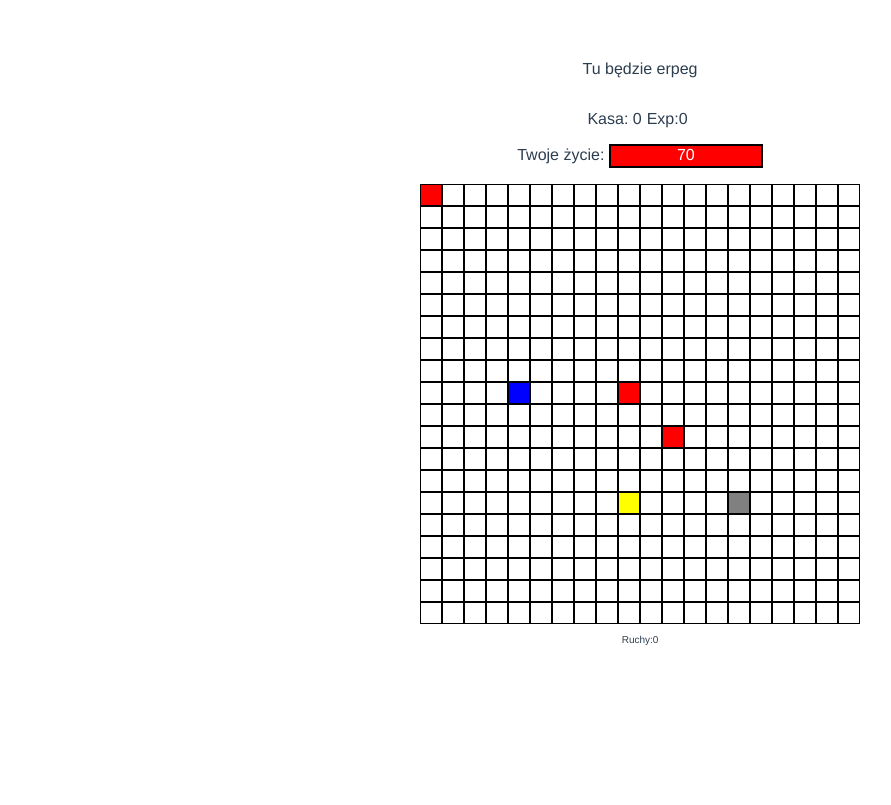
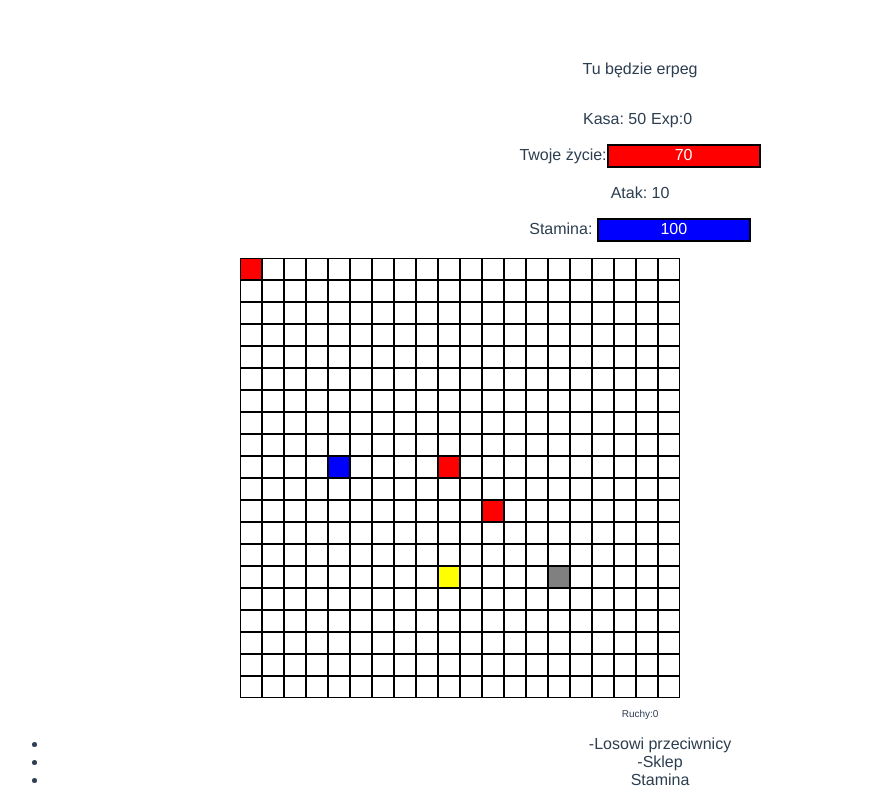
Before and after one commit to kordix/erpeg, a Vue app: page / in a window 1280 px wide. Shown: the whole page, without its empty margins (0-891 px from the left). Built offline with nearby package versions, Linux system fonts and the light colour scheme.

Commit message:
shop, stamina

```diff
--- a/src/App.vue
+++ b/src/App.vue
@@ -2,7 +2,11 @@
   <div id="app">
       <p>Tu będzie erpeg</p>
       <board></board>
-
+      <ul>
+        <li>-Losowi przeciwnicy </li>
+        <li>-Sklep</li>
+        <li>Stamina</li>
+      </ul>
   </div>
 </template>
 
@@ -11,6 +15,9 @@ import Board from './components/Board.vue';
 
 export default {
   name: 'app',
+  data:{
+    stamina:100
+  },
   components: {
         Board
   }
--- a/src/components/Board.vue
+++ b/src/components/Board.vue
@@ -1,123 +1,155 @@
 <template>
-<div class="" style="margin:auto;width:440px">
+  <div class style="margin:auto;width:800px">
     <div style="display:flex;justify-content:center" id="infos">
-     <p>Kasa: {{money}}</p>  <p>Exp:{{exp}}</p>
+      <p>Kasa: {{money}}</p>
+      <p>Exp:{{exp}}</p>
     </div>
-    <p style="display:inline">Twoje życie:</p> <pasek :color="'red'" :fontcolor="'white'" :maxvalue="70" :value="player.life"></pasek>  <p v-if="player.life <= 0">Skończyło ci się życie koniec gry</p>
+    <p style="display:inline">Twoje życie:</p>
+    <pasek :color="'red'" :fontcolor="'white'" :maxvalue="70" :value="player.life"></pasek>
+    <p>Atak: {{$store.state.player.attack}}</p>
+    <p v-if="player.life <= 0">Skończyło ci się życie koniec gry</p>
+    <p style>
+      Stamina:
+      <pasek :color="'blue'" :fontcolor="'white'" :maxvalue="$root.maxstamina" :value="$root.stamina"></pasek>
+    </p>
 
     <p></p>
 
+    <div id="main" style="display:flex">
+      <div id="plansza" style="flex:90%;">
         <div class="row" v-for="y in 20">
           <field v-for="x in 20" :coord="{x:x,y:y}"></field>
-        <div class="" style="clear:both"></div>
+          <div class style="clear:both"></div>
+        </div>
+      </div>
+      <div style="flex:50%;border:1px black solid;height:300px;align-items:center;margin:auto" v-if="showShopDialogue">
+          <shop></shop>
+      </div>
     </div>
 
-    <div class="" v-if="showEnemyDialogue">
-        Przeciwnik:<pasek :color="'blue'" :fontcolor="'white'" :maxvalue="50" :value="enemyLife" ></pasek>
-    </div>
-    <div v-if="showShopDialogue">
-        <p>Kup ekwipinek</p>
-    </div>
-        <p style="font-size:10px">Ruchy:{{moves}}</p>
-
+    <div class v-if="showEnemyDialogue">
+      Przeciwnik:
+      <pasek
+        :color="'blue'"
+        :fontcolor="'white'"
+        :maxvalue="processedObject.maxlife"
+        :value="enemyLife"
+      ></pasek>
     </div>
 
+    <p style="font-size:10px">Ruchy:{{moves}}</p>
+  </div>
 </template>
 
 <script>
-import Field from './Field.vue';
-import Pasek from './Pasek.vue';
+import Field from "./Field.vue";
+import Pasek from "./Pasek.vue";
+import Shop from "./Shop.vue";
 
-import {mapState} from 'vuex';
+
+import { mapState } from "vuex";
 
 export default {
-    components:{
-        Field,Pasek
+  components: {
+    Field,Pasek,Shop
   },
-    data(){
+  data() {
     return {
-            showEnemyDialogue:false,
-            interacted:false,
-            processedObject:null,
-            processedObjectIndex:null,
-            showShopDialogue:false
+      showEnemyDialogue: false,
+      interacted: false,
+      processedObject: null,
+      processedObjectIndex: null,
+      showShopDialogue: false,
+    };
+  },
+  computed: {
+    ...mapState({
+      player: "player",
+      objects: "objects",
+      currentEnemy: "currentEnemy",
+      moves: "moves",
+      money: "money",
+      exp: "exp",
+    }),
+    enemyLife() {
+      if (this.objects[this.currentEnemy]) {
+        return this.objects[this.currentEnemy].life;
+      } else {
+        return {};
       }
     },
-    computed:{
-        ...mapState({
-            player:'player',
-            objects:'objects',
-            currentEnemy:'currentEnemy',
-            moves:'moves',
-            money:'money',
-            exp:'exp'
-
-        }),
-        enemyLife(){
-            if(this.objects[this.currentEnemy]){
-                return this.objects[this.currentEnemy].life
-            }else {
-                return {}
+  },
+  methods: {
+    move(keyCode) {
+      if (this.interacted) {
+        return;
       }
+      if (this.player.life <= 0) {
+        return;
       }
-    },
-    methods:{
-            move(keyCode){
-                if(this.interacted){
-                    return
-                }
-                if(this.player.life <= 0 ){
-                    return
-                }
-                if([37,38,39,40].indexOf(keyCode) < 0 ){
-                    return
+      if ([37, 38, 39, 40].indexOf(keyCode) < 0) {
+        return;
       }
 
-                this.showEnemyDialogue=false;
-                this.showShopDialogue=false;
+      this.showEnemyDialogue = false;
+      this.showShopDialogue = false;
       let self = this;
       let coordsNow = this.$store.state.player.coords;
       let coordsLater = JSON.parse(JSON.stringify(coordsNow));
 
-                if(keyCode === 37){
-                    if(coordsNow.x==1){return}
-    				coordsLater.x -=1;
-    			}else if(keyCode === 38){
-                    if(coordsNow.y==1){return}
-                    coordsLater.y -=1;
-    			}else if(keyCode === 39){
-                    if(coordsNow.x==20){return}
-    				coordsLater.x +=1;
-    			}else if(keyCode === 40){
-                    if(coordsNow.y==20){return}
-                    coordsLater.y +=1;
-                }else{
-                    console.log('inny przycisk');
-
+      if (keyCode === 37) {
+        if (coordsNow.x == 1) {
+          return;
+        }
+        coordsLater.x -= 1;
+      } else if (keyCode === 38) {
+        if (coordsNow.y == 1) {
+          return;
+        }
+        coordsLater.y -= 1;
+      } else if (keyCode === 39) {
+        if (coordsNow.x == 20) {
+          return;
+        }
+        coordsLater.x += 1;
+      } else if (keyCode === 40) {
+        if (coordsNow.y == 20) {
+          return;
+        }
+        coordsLater.y += 1;
+      } else {
+        console.log("inny przycisk");
       }
 
       this.$store.state.moves += 1;
       // console.log(coordsLater);
 
-                this.processedObject = this.objects.find((el)=>el.coords.y == coordsLater.y && el.coords.x == coordsLater.x)
-                this.processedObjectIndex = this.objects.findIndex((el)=>el.coords.y == coordsLater.y && el.coords.x == coordsLater.x)
+      this.processedObject = this.objects.find(
+        (el) => el.coords.y == coordsLater.y && el.coords.x == coordsLater.x
+      );
+      this.processedObjectIndex = this.objects.findIndex(
+        (el) => el.coords.y == coordsLater.y && el.coords.x == coordsLater.x
+      );
 
-
-                if(this.processedObject){
-                    if(this.processedObject.type == 'enemy'){
-                        console.log('enemy');
+      if (this.processedObject) {
+        if (this.processedObject.type == "enemy") {
+          console.log("enemy");
           self.attack(this.processedObjectIndex);
-                        return
+          return;
         }
 
-                    if(this.processedObject.type == 'factory'){
-                        this.$store.state.money += 1;
+        if (this.processedObject.type == "factory") {
+          if (this.$root.stamina > 0) {
+            this.$store.state.money += 2;
+            this.$root.stamina -= 10;
+            this.restorelife();
+          }
         }
 
-                    if(this.processedObject.type == 'shop'){
+        if (this.processedObject.type == "shop") {
           this.showShopDialogue = true;
         }
-                    return
+        return;
       }
 
       // for(let i=0;i<self.objects.length;i++){
@@ -126,52 +158,58 @@ export default {
       //         return
       //     }
       // }
-                this.restorelife()
+      this.restorelife();
+      this.restore("stamina");
       this.$store.state.player.coords.x = coordsLater.x;
       this.$store.state.player.coords.y = coordsLater.y;
-
     },
-            attack(i){
-                this.$store.state.currentEnemy=i;
-                this.showEnemyDialogue=true;
+    attack(i) {
+      this.$store.state.currentEnemy = i;
+      this.showEnemyDialogue = true;
 
       let enemy = this.objects[i];
       console.log(enemy);
 
       enemy.life -= this.player.attack;
       this.player.life -= enemy.attack;
-                if(enemy.life <= 0){
-                    enemy.coords.x=1000;
-                    enemy.coords.y=1000;
+      if (enemy.life <= 0) {
+        enemy.coords.x = 1000;
+        enemy.coords.y = 1000;
         this.$store.state.exp += 10;
+        this.$store.state.money += enemy.gold;
       }
     },
-            restorelife(){
-                if(this.$store.state.player.life >= 70){
-                    return
-                }
-                else this.$store.state.player.life += 1;
+    restorelife() {
+      if (this.$store.state.player.life >= 70) {
+        return;
+      } else this.$store.state.player.life += 1;
+    },
+    restore(param) {
+      if (this.$root[param] >= this.$root["max" + param]) {
+        return;
+      } else {
+        this.$root[param] += 1;
       }
     },
-    mounted () {
+  },
+  mounted() {
     var self = this;
-    		window.addEventListener("keydown", function(e){
+    window.addEventListener("keydown", function (e) {
       // e.preventDefault();
       self.move(e.keyCode);
       self.interacted = true;
-            })
+    });
 
-            window.addEventListener("keyup",function(e){
+    window.addEventListener("keyup", function (e) {
       // e.preventDefault();
       self.interacted = false;
-            })
-        }}
-
+    });
+  },
+};
 </script>
 
 <style>
-
-#infos >p {
-margin-right:5px;
+#infos > p {
+  margin-right: 5px;
 }
 </style>
--- /dev/null
+++ b/src/components/Shop.vue
@@ -0,0 +1,50 @@
+<template>
+<div>
+    <p v-if="errors" v-for="error in errors">{{error}}</p>
+    <button @click="buy(0)">Kup topór (+5) 20g</button>
+</div>
+</template>
+
+<script>
+import {
+    mapState
+} from 'vuex';
+
+export default {
+    data() {
+        return {
+            errors:[],
+            items: [{
+                id: 1,
+                error:'',
+                name: "topór",
+                price: 20,
+                attack: 3
+            }],
+        }
+    },
+    methods: {
+        buy(index) {
+            let item = this.items[index];
+            if (this.$store.state.money >= item.price) {
+                this.$store.state.money -= item.price;
+                this.$store.state.player.attack += item.attack;
+                this.errors.push('kupiono '+item.name)
+            }else{
+                this.errors.push('Nie masz tyle kasy');
+            }
+        },
+    },
+    mounted(){
+        this.error = ''
+    },
+    computed: {
+        ...mapState([
+            'player'
+        ]),
+    }
+};
+</script>
+
+<style scoped>
+</style>
--- a/src/main.js
+++ b/src/main.js
@@ -6,5 +6,9 @@ Vue.config.productionTip = false
 
 new Vue({
   store,
+  data:{
+    stamina:100,
+    maxstamina:100
+  },
   render: function (h) { return h(App) }
 }).$mount('#app')
--- a/src/store/index.js
+++ b/src/store/index.js
@@ -5,14 +5,14 @@ Vue.use(Vuex)
 
 export default new Vuex.Store({
   state: {
-      money:0,
+      money:50,
       exp:0,
       level:1,
       player:{coords:{x:5,y:10},attack:10,life:70 },
       objects:[
-          {id:1, type:'enemy', coords:{x:1,y:1},color:'red', life:50,attack:5 },
-          {id:2,type:'enemy',coords:{x:10,y:10},color:'red',life:50,attack:5 },
-          {id:3,type:'enemy',coords:{x:12,y:12},color:'red',life:50,attack:5 },
+          {id:1, type:'enemy', coords:{x:1,y:1},color:'red', maxlife:80,life:80,attack:10,gold:10},
+          {id:2,type:'enemy',coords:{x:10,y:10},color:'red',maxlife:50,life:50,attack:5,gold:5 },
+          {id:3,type:'enemy',coords:{x:12,y:12},color:'red',maxlife:60,life:60,attack:8,gold:6 },
           {id:4,type:'factory',coords:{x:10,y:15},color:'yellow',moneyfactor:5},
           { id: 5, type: 'shop', coords: { x: 15, y: 15 }, color: 'gray' }
 
```
Lines whose indentation alone changed are shown as unchanged.
